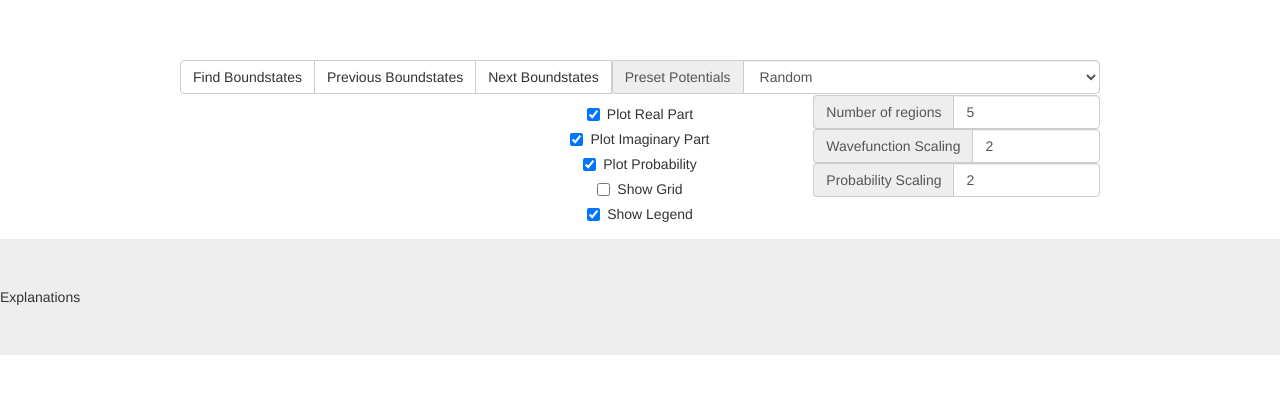
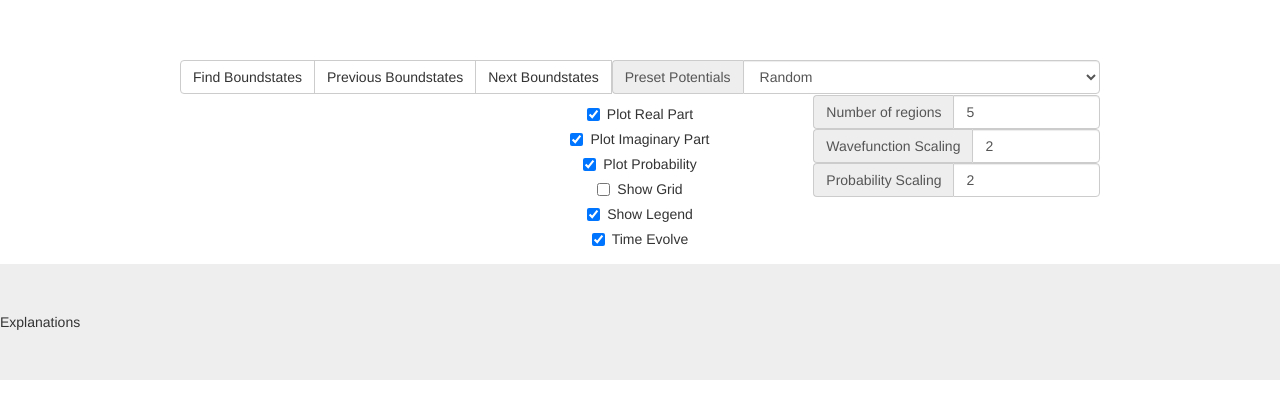
Before and after one commit to TufceaD/QuantumTunneling, a plain HTML site: page index.html in a window 1280 px wide. Shown: the part 520-930 px from the top of the page. Before the commit the page ends 905 px from the top, so only its background shows below. Drawn offline with nearby package versions, Linux system fonts and the light colour scheme; a script that the page names is missing.

Commit message:
Added option to disable animation

```diff
--- a/index.html
+++ b/index.html
@@ -131,6 +131,12 @@
 								Show Legend
 							</label>
 						</div>
+
+						<div class="checkbox">
+							<label> <input type="checkbox" id="timeCheckbox" checked>
+								Time Evolve
+							</label>
+						</div>
 					</div>
 
 					<div class="col-xs-4"></div>
--- a/js/canvas-script.js
+++ b/js/canvas-script.js
@@ -1419,7 +1419,9 @@ function updateRegion(){
 
 function onFrame(event){
 	// Plot the wavefunction up to 60/3 = 20 frames per second.
+	if ($("#timeCheckbox").prop("checked")){
 	solver.time = event.time; //Update time
+	}
 	if (event.count % 3){
 		plot();
 	}
```
